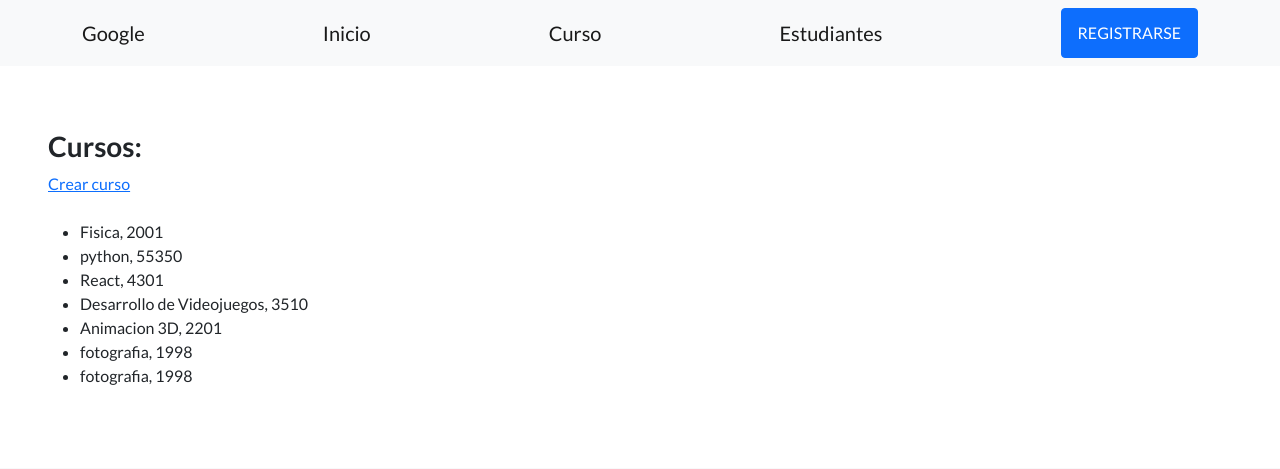
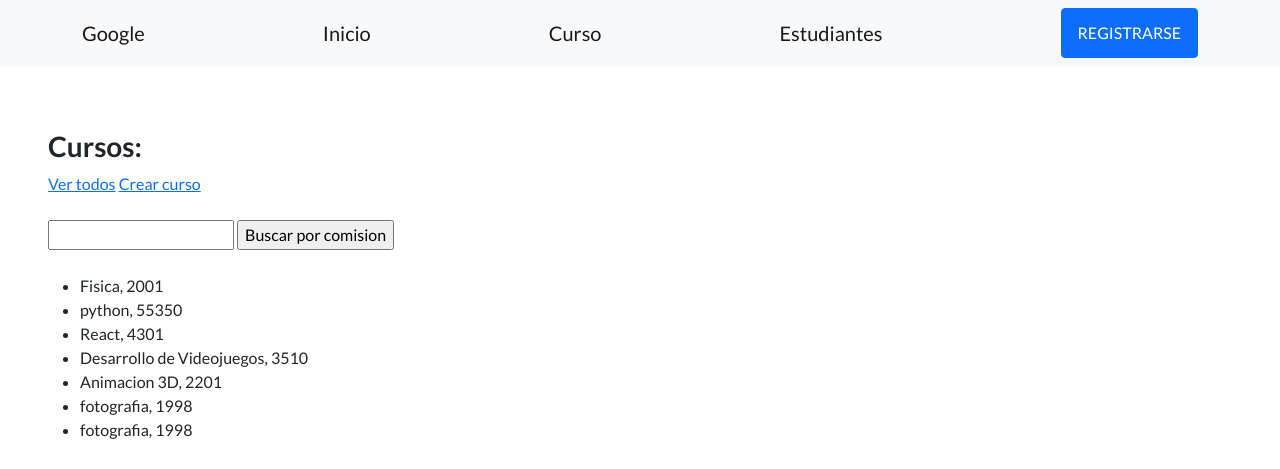
Before and after one commit to maysalazar/proyecto_django55350, a Django app: page /estudios/cursos/ in a window 1280 px wide. Shown: the top 469 px of the page. Run offline with Django 4.2, Linux system fonts and the light colour scheme; data comes from the database, SQL or seed files in the repository; some libraries are stand-ins or nearby versions.

Commit message:
barra de navegacion de busqueda

```diff
--- a/control_estudios/templates/control_estudios/lista_cursos.html
+++ b/control_estudios/templates/control_estudios/lista_cursos.html
@@ -5,8 +5,15 @@ Lista de cursos
 {% endblock titulo %}
 {% block contenido %}
 <h3>Cursos:</h3>
-<a href="{% url 'crear_curso'}">Crear curso</a>
+<a href="{% url 'lista_cursos' %}">Ver todos</a>
+<a href="{% url 'crear_curso' %}">Crear curso</a>
 <br></br>
+<form action="{% url 'buscar_cursos' %}" method="post">
+    {% csrf_token %}
+    <input type="text" name="busqueda">
+    <input type="submit" value="Buscar por comision">
+  </form>
+<br>
 <ul>
     {% for curso in cursos %}
     <li>
--- a/control_estudios/urls.py
+++ b/control_estudios/urls.py
@@ -1,12 +1,14 @@
 from django.contrib import admin
 from django.urls import path
 
-from control_estudios.views import listar_estudiantes, listar_cursos, crear_curso
-
+from control_estudios.views import (
+   listar_estudiantes, listar_cursos, crear_curso, buscar_cursos
+)
 #son las urls especificas de la app
 
 urlpatterns = [
    path("estudiantes/", listar_estudiantes, name="lista_estudiantes"),
    path("cursos/", listar_cursos, name="lista_cursos"),
    path("crear-curso/", crear_curso, name="crear_curso"),
+   path("buscar-cursos/", buscar_cursos, name="buscar_cursos"),
 ]
--- a/control_estudios/views.py
+++ b/control_estudios/views.py
@@ -72,3 +72,18 @@ def crear_curso(request):
        context={'formulario': formulario}
    )
    return http_response
+
+def buscar_cursos(request):
+   if request.method == "POST":
+       data = request.POST
+       busqueda = data["busqueda"]
+       cursos = Curso.objects.filter(comision__contains=busqueda)
+       contexto = {
+           "cursos": cursos,
+       }
+       http_response = render(
+           request=request,
+           template_name='control_estudios/lista_cursos.html',
+           context=contexto,
+       )
+       return http_response
```
